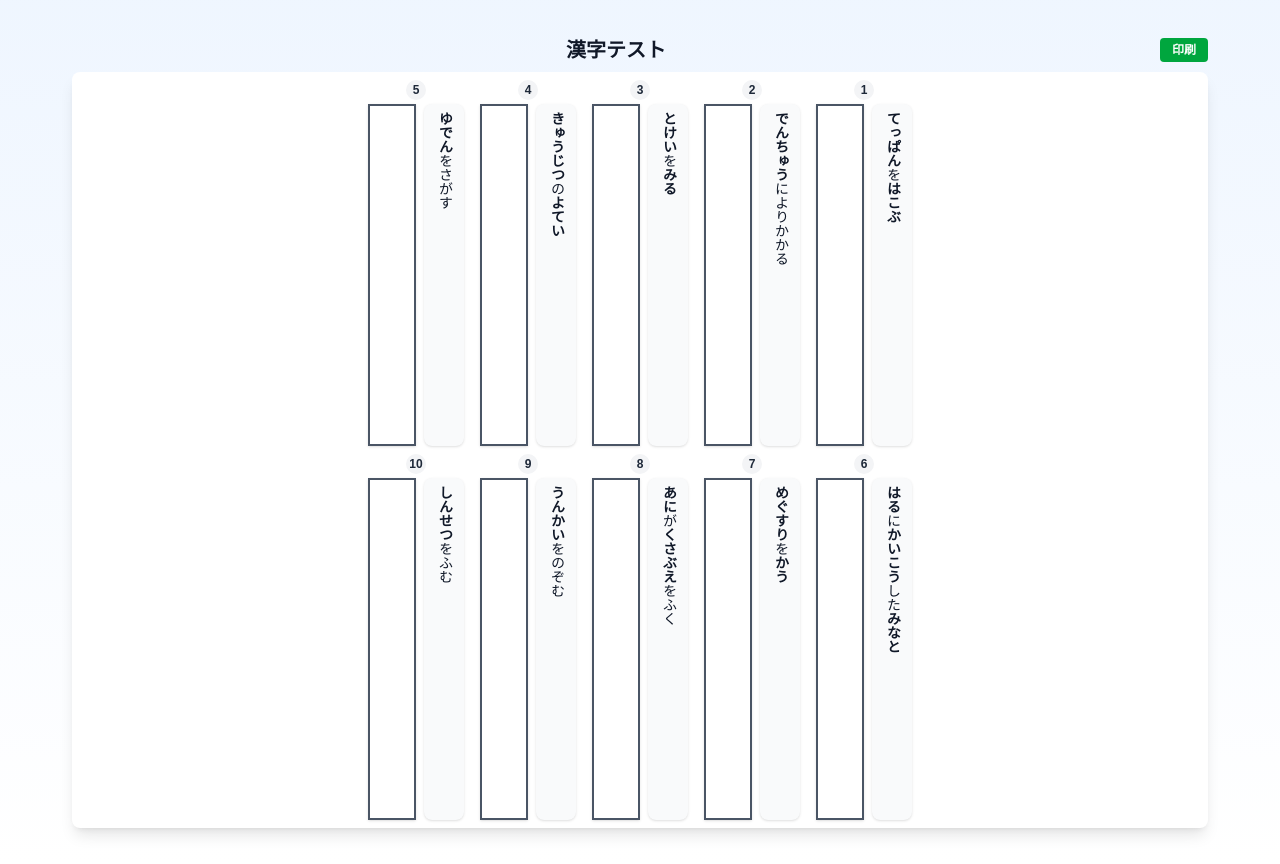
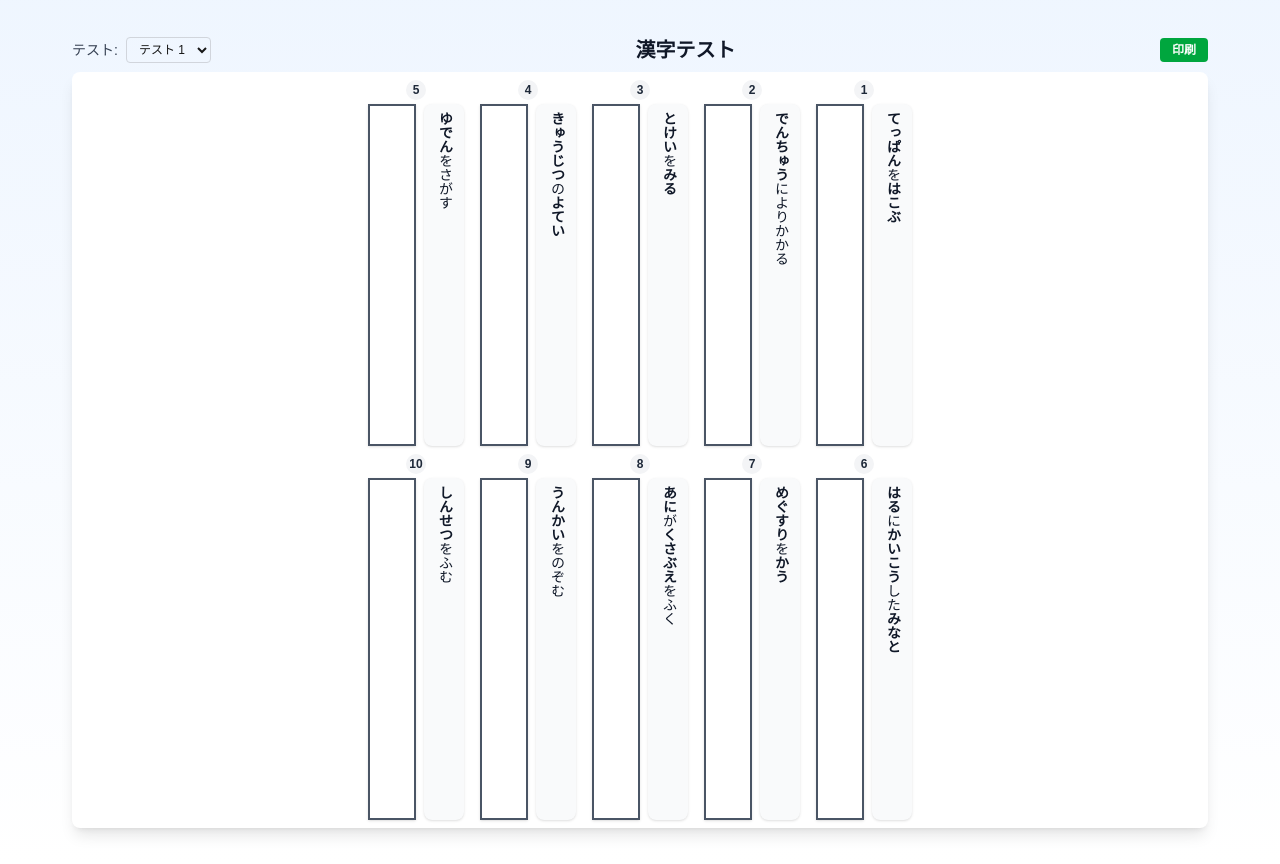
Before and after one commit to ayukatawago/kanji-study-app, a Next.js app: page / in a window 1280 px wide. Built offline with nearby package versions, Linux system fonts and the light colour scheme.

Commit message:
Support multiple tests

```diff
--- a/public/kanji.json
+++ b/public/kanji.json
@@ -14,6 +14,21 @@
                 "<うんかい>をのぞむ",
                 "<しんせつ>をふむ"
             ]
+        },
+        {
+            "id": 2,
+            "question": [
+                "<ことば>に<ちゅうい>する",
+                "<わるもの>をたおす",
+                "けむりを<かんち>する",
+                "かけっこで<しょうぶ>する",
+                "<こうだい>な<そうげん>",
+                "バスが<しゃこ>にはいる",
+                "ラジオの<でんぱ>",
+                "<がいしゅつさき>から<きしゃ>する",
+                "<ほうそう>が<はじまる>",
+                "<さんすう>の<べんきょう>をする"
+            ]
         }
     ]
 }
--- a/src/app/components/KanjiTest.tsx
+++ b/src/app/components/KanjiTest.tsx
@@ -12,6 +12,7 @@ interface TestData {
 
 export default function KanjiTest() {
   const [testData, setTestData] = useState<TestData | null>(null);
+  const [selectedTestId, setSelectedTestId] = useState<number>(1);
   const [answers, setAnswers] = useState<{ [key: number]: string }>({});
 
   useEffect(() => {
@@ -19,15 +20,23 @@ export default function KanjiTest() {
       .then((res) => res.json())
       .then((data: TestData) => {
         setTestData(data);
-        // Initialize answers object
+      })
+      .catch((error) => console.error("Error loading test data:", error));
+  }, []);
+
+  // Initialize answers when test data or selected test changes
+  useEffect(() => {
+    if (testData) {
+      const selectedTest = testData.tests.find(test => test.id === selectedTestId);
+      if (selectedTest) {
         const initialAnswers: { [key: number]: string } = {};
-        data.tests[0]?.question.forEach((_, index) => {
+        selectedTest.question.forEach((_, index) => {
           initialAnswers[index] = "";
         });
         setAnswers(initialAnswers);
-      })
-      .catch((error) => console.error("Error loading test data:", error));
-  }, []);
+      }
+    }
+  }, [testData, selectedTestId]);
 
   const handleAnswerChange = (questionIndex: number, value: string) => {
     setAnswers((prev) => ({
@@ -49,12 +58,27 @@ export default function KanjiTest() {
     );
   }
 
-  const questions = testData.tests[0]?.question || [];
+  const selectedTest = testData?.tests.find(test => test.id === selectedTestId);
+  const questions = selectedTest?.question || [];
 
   return (
     <div className="h-screen flex flex-col max-w-6xl mx-auto px-2 py-1 print:w-full print:max-w-none print:p-0 print:h-screen print:flex print:flex-col print:box-border">
       <div className="flex justify-between items-center mb-2 print:hidden flex-shrink-0">
-        <div></div>
+        <div className="flex items-center gap-2">
+          <label htmlFor="test-select" className="text-sm font-medium text-gray-700">テスト:</label>
+          <select
+            id="test-select"
+            value={selectedTestId}
+            onChange={(e) => setSelectedTestId(Number(e.target.value))}
+            className="border border-gray-300 rounded px-2 py-1 text-xs"
+          >
+            {testData?.tests.map((test) => (
+              <option key={test.id} value={test.id}>
+                テスト {test.id}
+              </option>
+            ))}
+          </select>
+        </div>
         <h1 className="text-xl font-bold text-center text-gray-900">
           漢字テスト
         </h1>
```
